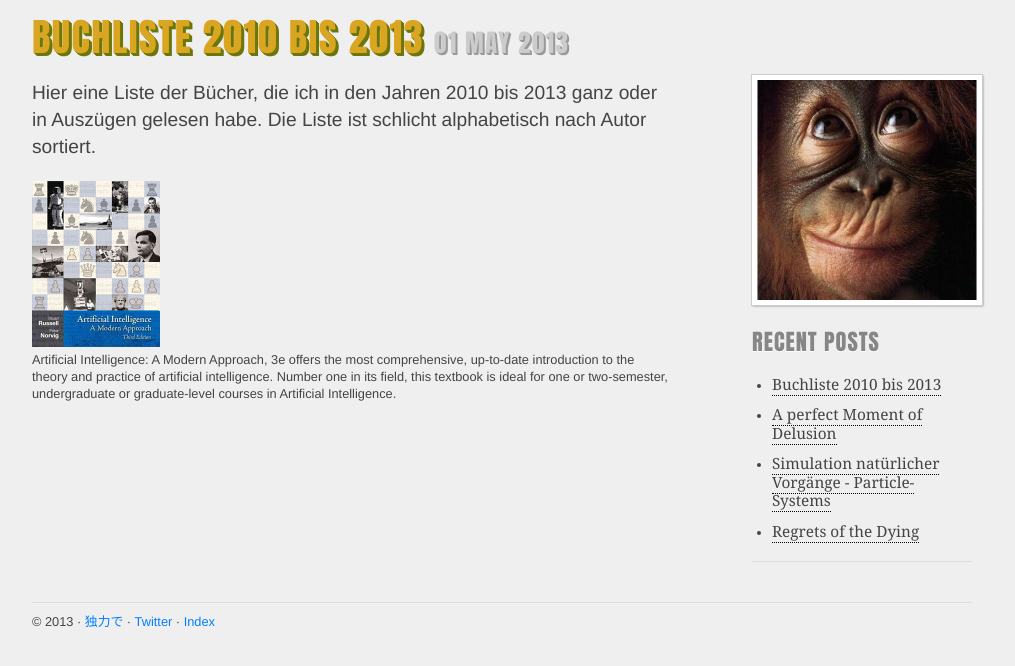
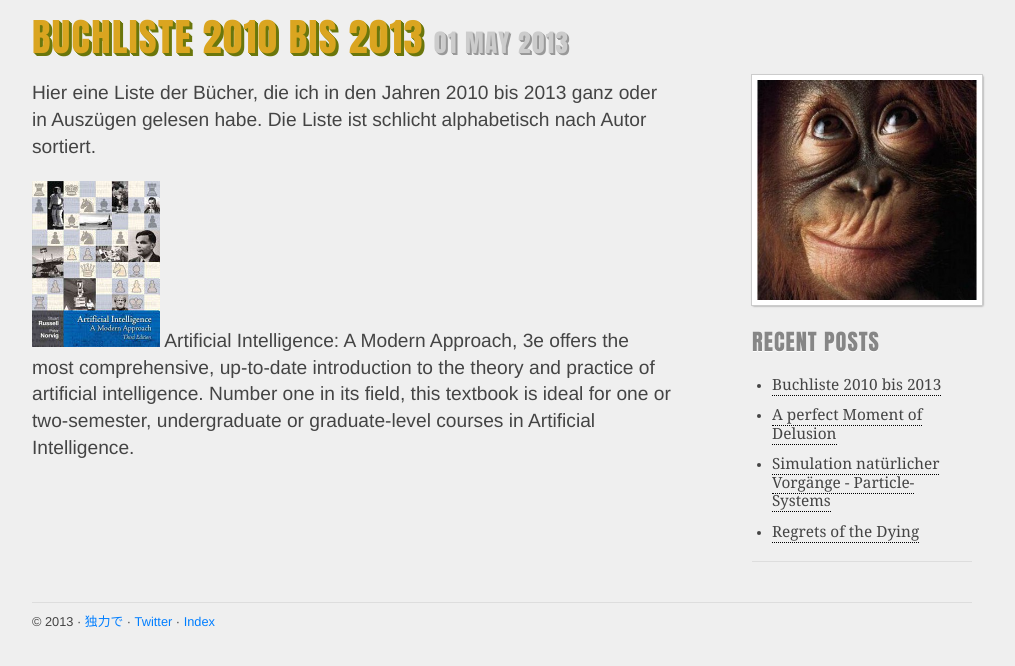
Before and after one commit to dokuryoku/dokuryoku.github.com, a Jekyll site: the page built from _posts/2013-05-01-Buchliste-I.html, in a window 1280 px wide. Shown: the top 666 px of the page, without its empty margins (128-1143 px from the left). Built offline with Jekyll 4.4.1, drawn with Linux system fonts in a browser that asks for light colours.

Commit message:
update posts

```diff
--- a/_posts/2013-05-01-Buchliste-I.html
+++ b/_posts/2013-05-01-Buchliste-I.html
@@ -7,6 +7,8 @@ title: "Buchliste 2010 bis 2013"
 <p>Hier eine Liste der Bücher, die ich in den Jahren 2010 bis 2013 ganz oder in Auszügen
 gelesen habe. Die Liste ist schlicht alphabetisch nach Autor sortiert.</p>
 
-<div class=".three.columns"><img src="/images/book-9780136042594.jpg"</div>
+<p>
+<span class=".three.columns"><img src="/images/book-9780136042594.jpg"</span>
 
-<div class=".offset-by-one .fourteen.columns">Artificial Intelligence: A Modern Approach, 3e offers the most comprehensive, up-to-date introduction to the theory and practice of artificial intelligence. Number one in its field, this textbook is ideal for one or two-semester, undergraduate or graduate-level courses in Artificial Intelligence.</div>
+<span class=".offset-by-one .fourteen.columns">Artificial Intelligence: A Modern Approach, 3e offers the most comprehensive, up-to-date introduction to the theory and practice of artificial intelligence. Number one in its field, this textbook is ideal for one or two-semester, undergraduate or graduate-level courses in Artificial Intelligence.</span>
+</p>
```
